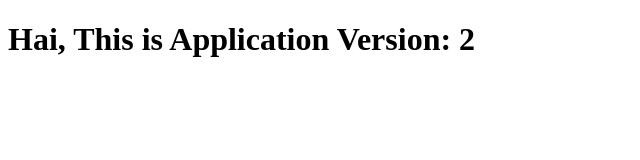
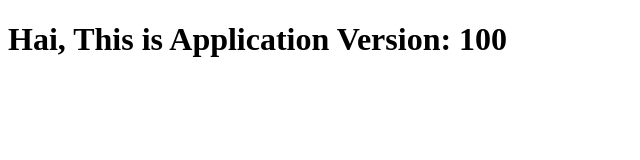
Before and after one commit to anneajitha0511-create/ioc-project, a plain HTML site: page index.html in a window 1280 px wide. Shown: the full height of the page, 0-640 px from the left. Drawn offline with Linux system fonts and the light colour scheme.

Commit message:
Update application version in index.html

```diff
--- a/index.html
+++ b/index.html
@@ -1,5 +1,5 @@
 <!DOCTYPE html>
 <html>
   <head><title>Hello from Application</title></head>
-  <body><h1>Hai, This is Application Version: 2</h1></body>
+  <body><h1>Hai, This is Application Version: 100</h1></body>
 </html>
```
